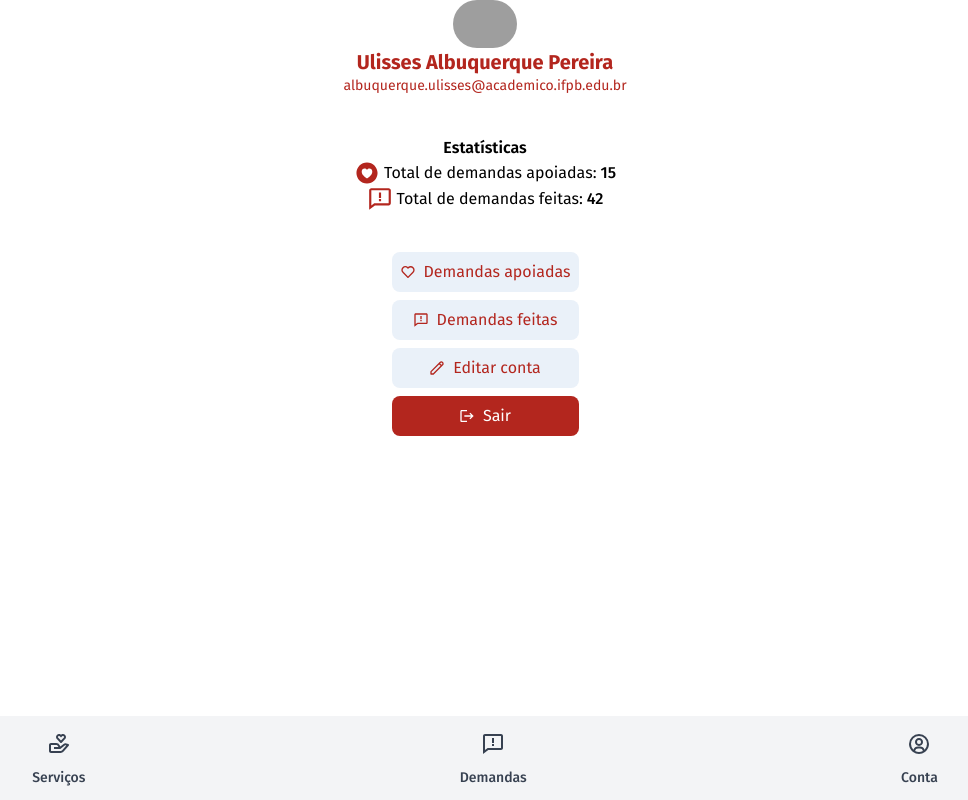
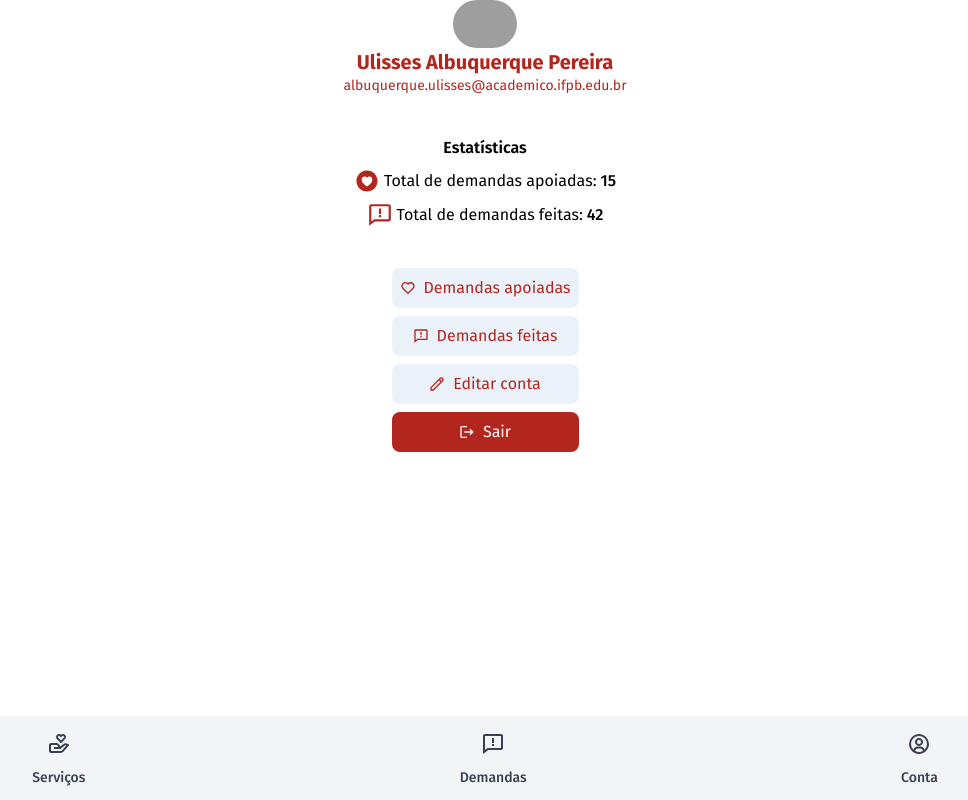
Before and after one commit to nadjiel/fixer-web, a React (Vite) app: page /account in a window 1280 px wide. Shown: the whole page, without its empty margins (155-1123 px from the left). Built offline with nearby package versions, Linux system fonts and the light colour scheme; grey boxes are pictures that could not be loaded.

Commit message:
add gap on statistics

```diff
--- a/src/account/AccountPage.jsx
+++ b/src/account/AccountPage.jsx
@@ -22,7 +22,7 @@ export function AccountPage() {
           albuquerque.ulisses@academico.ifpb.edu.br
         </div>
       </div>
-      <div className="items-center">
+      <div className="items-center gap-2">
         <div className="font-semibold">Estatísticas</div>
         <div className="items-center gap-1 flex-row">
           <IoHeartCircle color={primaryColor} size={26} />
```
